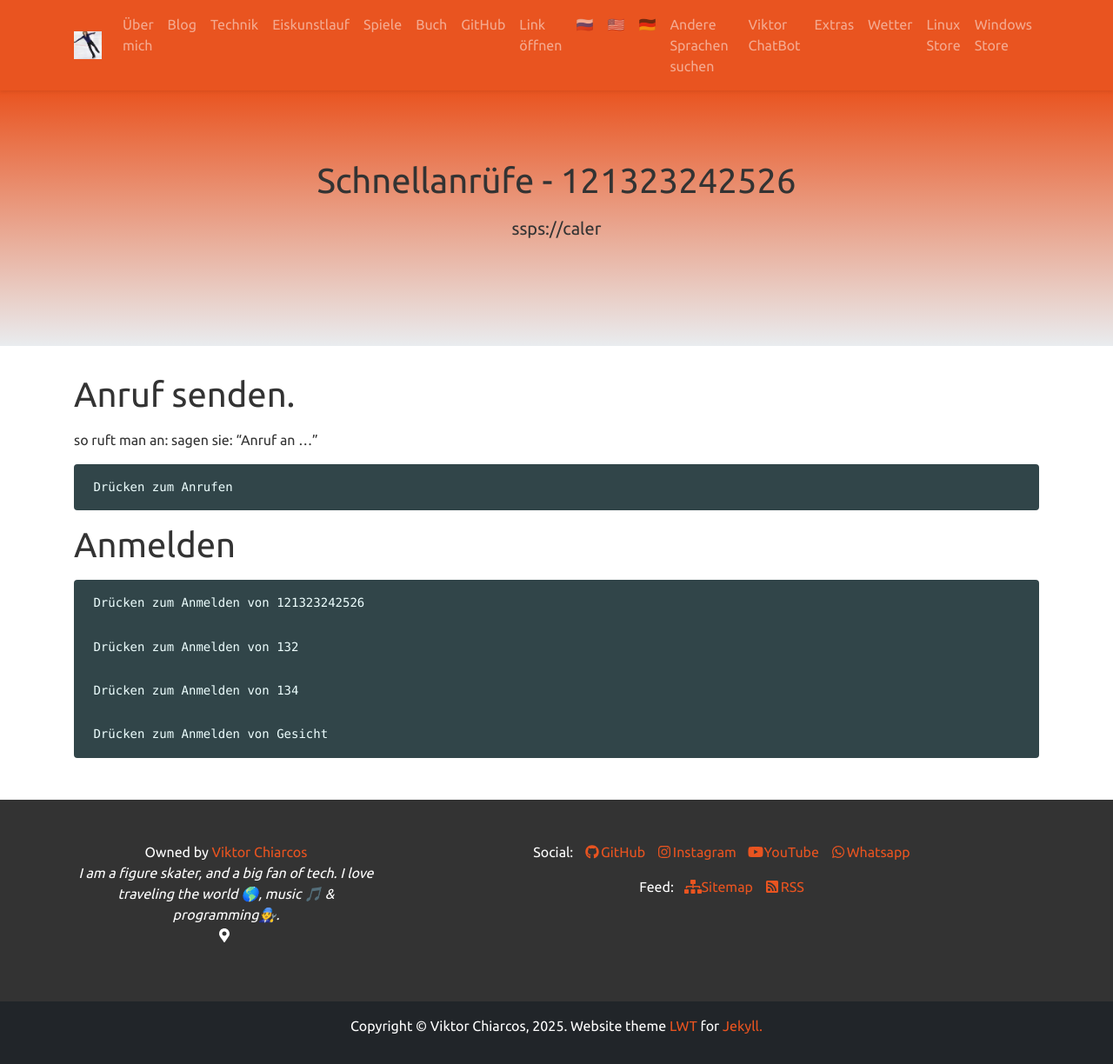
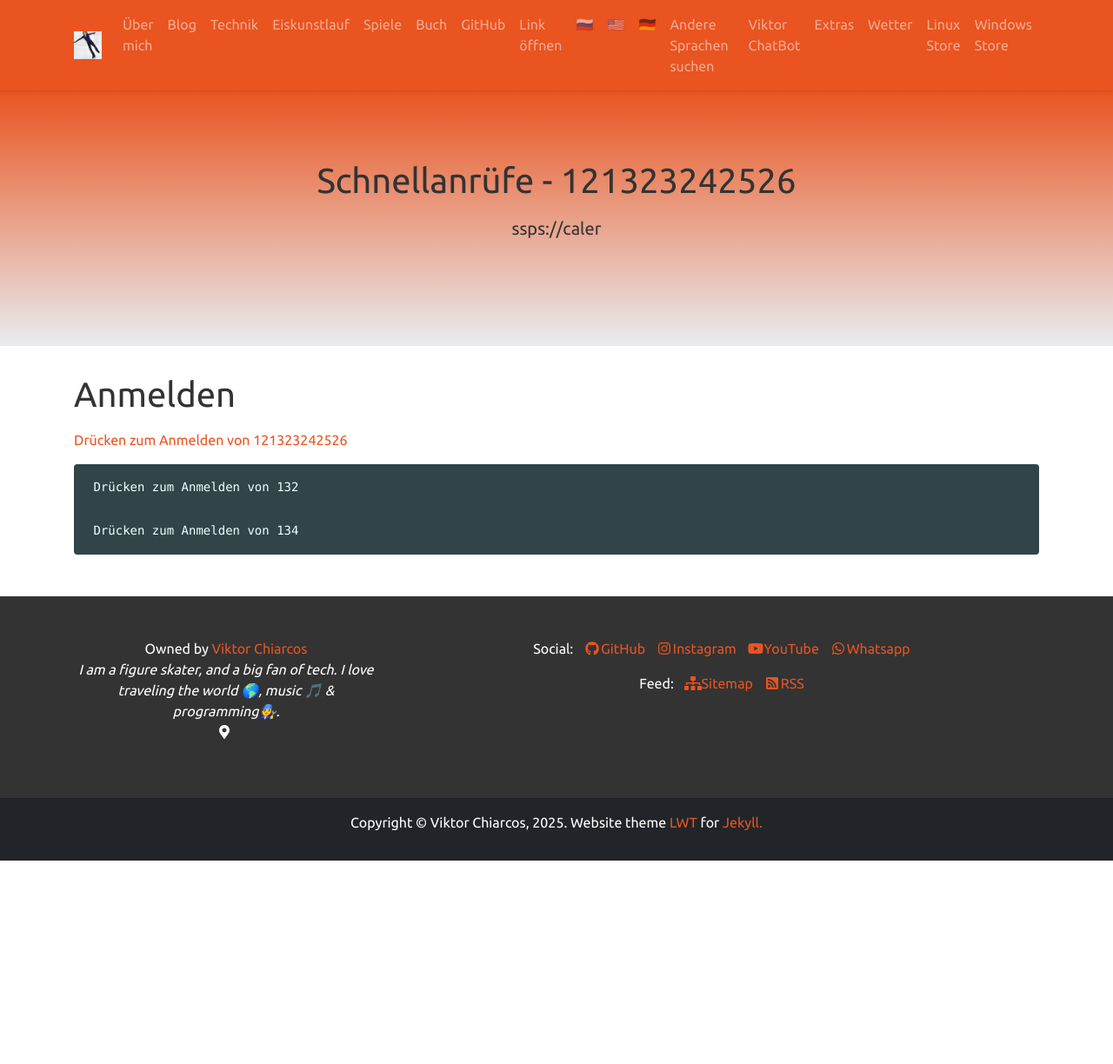
Before and after one commit to viktor-chiarcos/viktor-chiarcos.github.io, a Jekyll site: the page built from _pages/ssps/sp-caller.md, in a window 1280 px wide. Shown: the whole page at 87% size. Built offline with Jekyll 4.4.1, drawn with Linux system fonts in a browser that asks for light colours; after the commit the page ends 990 px from its top, so only the background shows below that.

Commit message:
Update sp-caller.md

```diff
--- a/_pages/ssps/sp-caller.md
+++ b/_pages/ssps/sp-caller.md
@@ -8,18 +8,10 @@ action: true
 #action_btn:
 
 ---
-
-# Anruf senden.
-so ruft man an:  sagen sie: "Anruf an ..."
-
-     Drücken zum Anrufen
-
 # Anmelden
 
-     Drücken zum Anmelden von 121323242526
+[Drücken zum Anmelden von 121323242526](/ssps/caller/121323242526/)
 
      Drücken zum Anmelden von 132
 
      Drücken zum Anmelden von 134
-
-     Drücken zum Anmelden von Gesicht
```
